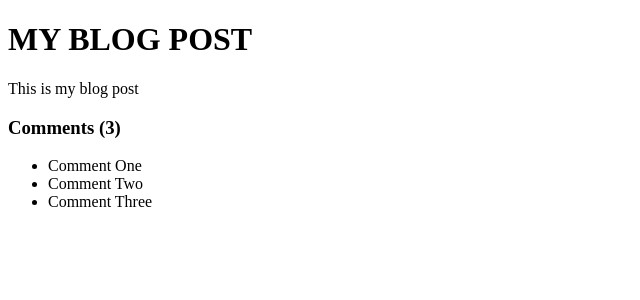
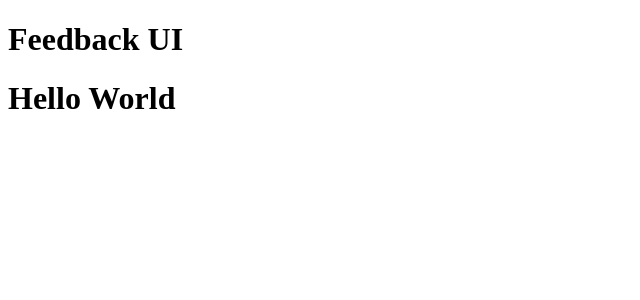
Before and after one commit to AqilArif/Feedback-App, a React app: page / in a window 1280 px wide. Shown: the top 300 px of the page, without its empty margins (0-640 px from the left). Built offline with nearby package versions, Linux system fonts and the light colour scheme; the HTML template or start-up script is replaced by a standard one.

Commit message:
Default Props And PropTypes

```diff
--- a/src/App.jsx
+++ b/src/App.jsx
@@ -1,45 +1,13 @@
 import React, { Fragment } from 'react';
 import '../styles/Global.css';
+import Header from './components/Header';
 
 function App () {
-  const title = 'My Blog Post';
-  const body = 'This is my blog post';
-
-  const comments = [
-    {id: 1, text: 'Comment One'},
-    {id: 2, text: 'Comment Two'},
-    {id: 3, text: 'Comment Three'},
-  ]
-
-  const loading = false;
-
-  const showComments = true
-
-  if (loading) return <h1>Loading...</h1>
-
-  const commentBlock = (
-    <div className='Comments'>
-      <h3>Comments ({comments.length})</h3>
-
-      <ul>
-        {comments.map((comment, index) => {
-          return (
-            <li key={index}> {comment.text} </li>
-          )
-        })}
-      </ul>
-    </div>
-  )
 
   return (
     <Fragment>
-      <h1>{title.toUpperCase()}</h1>
-
-      <p>{body}</p>
-
-      { showComments && commentBlock }
-
-
+      <Header />
+      <h1>Hello World</h1>
     </Fragment>
   )
 }
--- /dev/null
+++ b/src/components/Header.jsx
@@ -0,0 +1,22 @@
+import React from 'react'
+// import PropTypes from 'prop-types'
+
+const Header = ({text}) => {
+  return (
+    <>
+     <h1>{text}</h1>
+    </>
+  )
+}
+
+Header.defaultProps = {
+    text: 'Feedback UI'
+}
+
+// With the help of propTypes you should validate the props like : text: PropTypes.string.isRequired and etc...
+
+// Header.propTypes = {
+//     text: PropTypes.string, // this will only accept the props as a string
+// }
+
+export default Header
```
